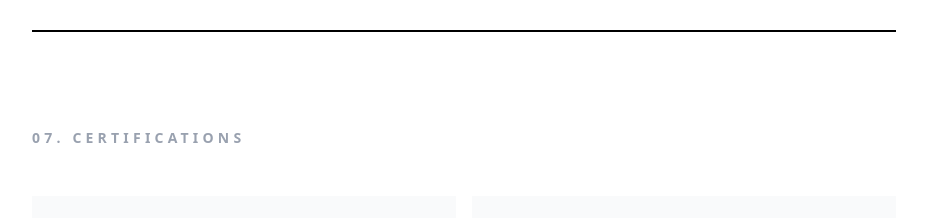
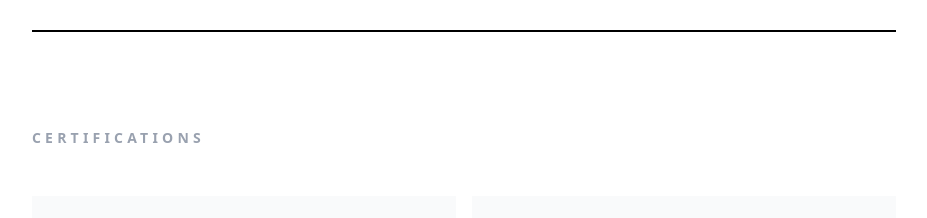
Before and after one commit to minus69to/souvik-mandol, a Next.js app: page /souvik-mandol/ in a window 1280 px wide. Shown: the part 5840-6058 px from the top of the page, without its empty margins (320-1247 px from the left). Built offline with nearby package versions, Linux system fonts and the light colour scheme.

Commit message:
Removing numbers all

```diff
--- a/src/data/portfolioData.js
+++ b/src/data/portfolioData.js
@@ -175,7 +175,7 @@ export const portfolioData = {
     ]
   },
   certifications: {
-    tag: "07. Certifications",
+    tag: "Certifications",
     items: [
       "Improving Deep Neural Networks: Hyperparameter Tuning, Regularization and Optimization",
       "Neural Networks and Deep Learning",
```
